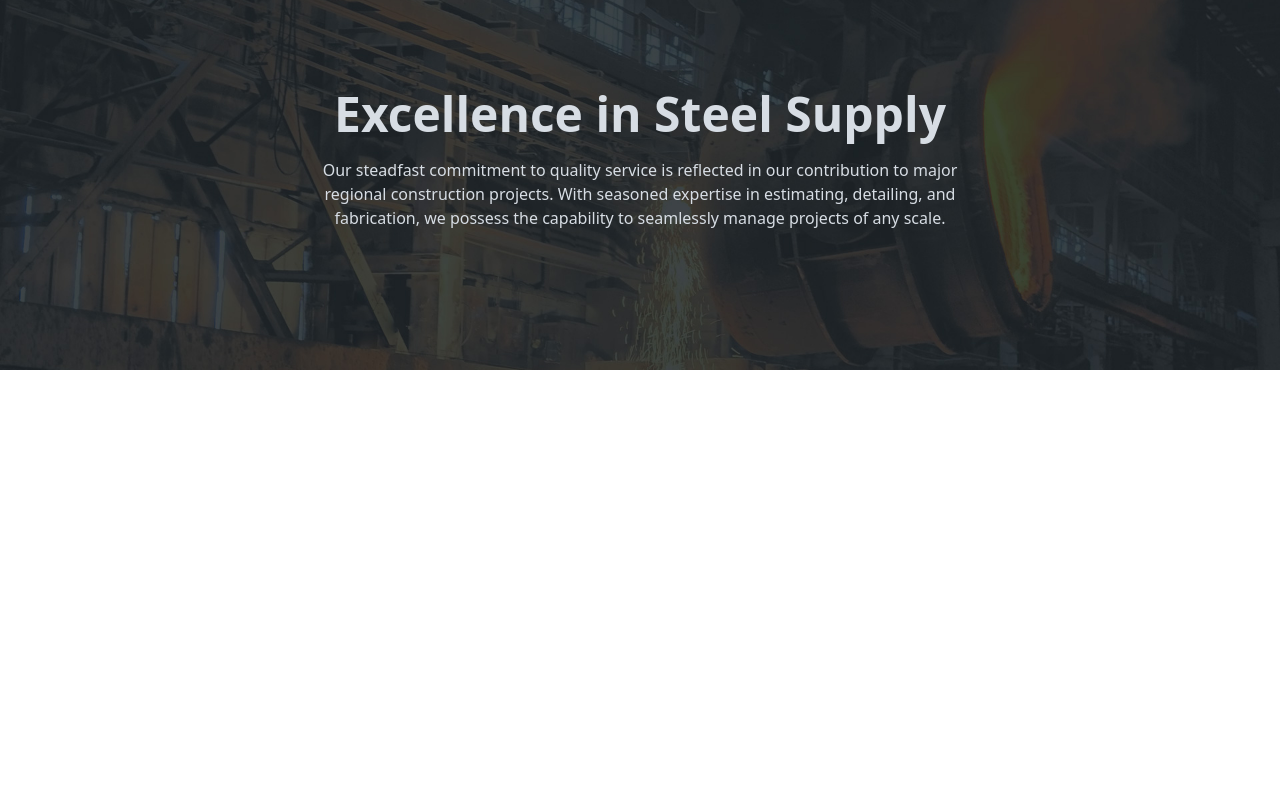
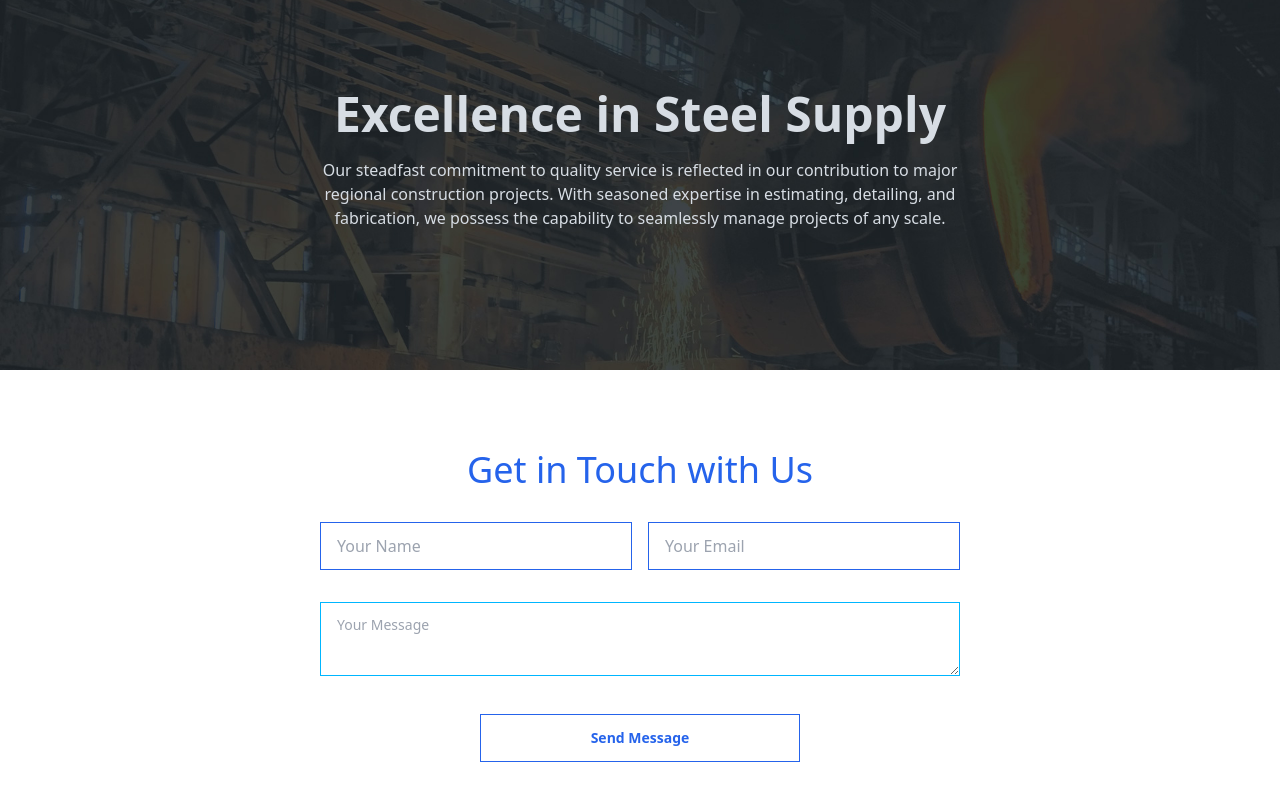
Before and after one commit to pantho0/arabian-ispat, a React (Vite) app: page / in a window 1280 px wide. Shown: the part 2944-3744 px from the top of the page. Before the commit the page ends 3314 px from the top, so only its background shows below. Built offline with nearby package versions, Linux system fonts and the light colour scheme.

Commit message:
contact us section added

```diff
--- /dev/null
+++ b/src/Components/Home/Contact.jsx
@@ -0,0 +1,25 @@
+import Container from "../Utils/Container";
+
+
+const Contact = () => {
+    return (
+        <div className="mt-20 mb-20">
+            <h2 className="text-blue-600 text-4xl text-center">Get in Touch with Us</h2>
+            <Container>
+                <div className="flex gap-4 w-1/2 mx-auto mt-8">
+                <input type="text" placeholder="Your Name" className="input input-bordered input-info border-blue-600  w-full max-w-xs rounded-none" />
+                <input type="text" placeholder="Your Email" className="input input-bordered input-info border-blue-600  w-full max-w-xs rounded-none" />
+                </div>
+                <div className="w-1/2 mx-auto mt-8 ">
+                <textarea className="textarea textarea-info w-full rounded-none" placeholder="Your Message"></textarea>
+                </div>
+                <div className="w-1/2 mx-auto text-center mt-8">
+                   <button className="btn btn-outline text-blue-600 hover:bg-blue-600 hover:text-white border-blue-600 w-1/2 rounded-none">Send Message</button>
+                </div>
+
+            </Container>
+        </div>
+    );
+};
+
+export default Contact;
--- a/src/Pages/Home/Home.jsx
+++ b/src/Pages/Home/Home.jsx
@@ -4,6 +4,7 @@ import AboutUs from "../../Components/Home/AboutUs";
 import Products from "../../Components/Home/Products";
 import Environment from "../../Components/Home/Environment";
 import QualityAssurance from "../../Components/Home/QualityAssurance";
+import Contact from "../../Components/Home/Contact";
 
 
 const Home = () => {
@@ -15,6 +16,7 @@ const Home = () => {
      <AboutUs/>
      <Environment/>
      <QualityAssurance/>
+     <Contact/>
     </>
   );
 };
```
